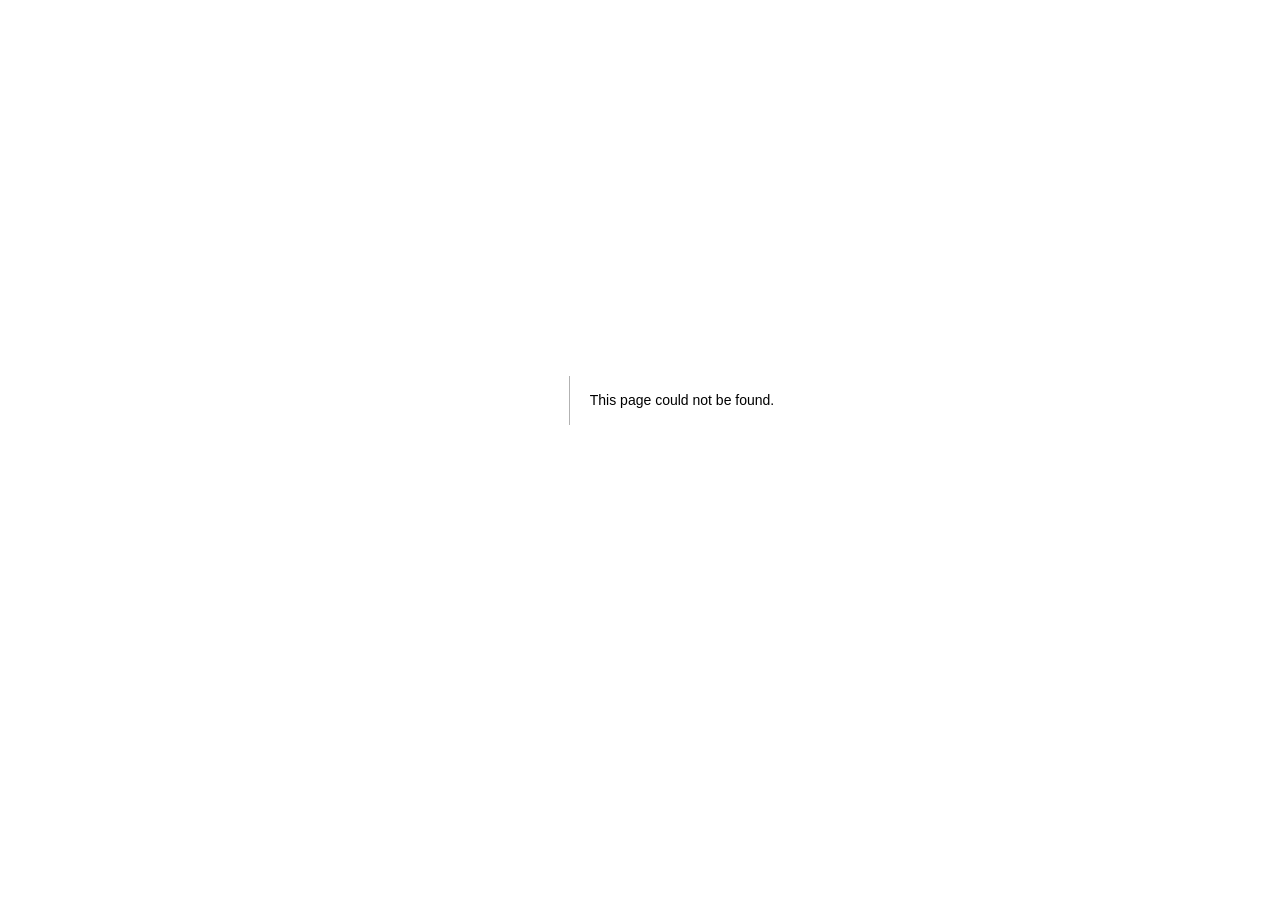
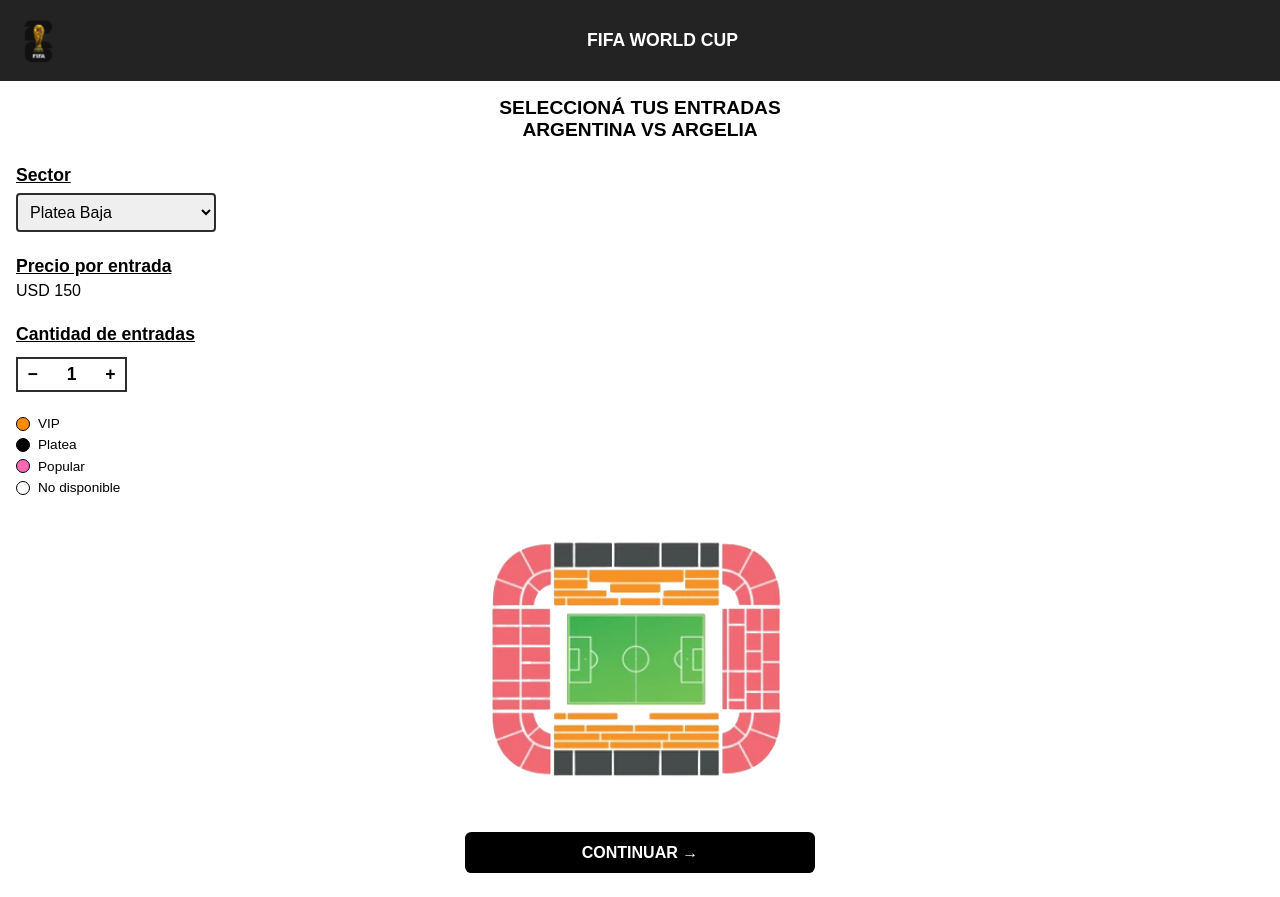
Before and after one commit to Lautaroo10/Tickets-Mundial-FIFA-2026, a Next.js app in the folder frontend/: page /entradas/argentina-argelia in a window 1280 px wide. Before the commit this address had no page. Before the commit the page ends 800 px from the top, so only its background shows below. Built offline with nearby package versions, Linux system fonts and the light colour scheme.

Commit message:
Agregadas paginas de entradas separadas para cada partido

```diff
--- /dev/null
+++ b/frontend/app/entradas/argentina-argelia/page.tsx
@@ -0,0 +1,82 @@
+'use client';
+import Link from "next/link";
+
+import { useState } from 'react';
+
+export default function PaginaCompra() {
+    const [sector, setSector] = useState('platea-baja');
+    const [cantidad, setCantidad] = useState(1);
+
+    const precios: { [key: string]: number } = {
+        'vip': 300,
+        'platea-baja': 150,
+        'platea-alta': 120,
+        'popular': 50,
+    };
+
+
+
+
+    return (
+        <>
+            <header className="header">
+                <img className="logo-mundial" src="/Logo-Copa-Mundial.png" alt="Logo" />
+                <h1>FIFA WORLD CUP</h1>
+            </header>
+
+            <main className="main-compra">
+                <h2 className="titulo">SELECCIONÁ TUS ENTRADAS  <br /> ARGENTINA VS ARGELIA</h2>
+
+                <div className="compra-container">
+
+
+
+                    <div className="sector">
+                        <label className="label-sector">Sector</label>
+                        <select
+                            className="selector-sector"
+                            value={sector}
+                            onChange={(e) => setSector(e.target.value)}
+                        >
+                            <option value="vip">VIP</option>
+                            <option value="platea-baja">Platea Baja</option>
+                            <option value="platea-alta">Platea Alta</option>
+                            <option value="popular">Popular</option>
+                        </select>
+
+                    </div>
+
+                    <div className="box-precio">
+                        <p className="label-precio">Precio por entrada</p>
+                        <p className="precio">USD {precios[sector]}</p>
+                    </div>
+
+                    <div className="box-cantidad">
+                        <p className="label-cantidad">Cantidad de entradas</p>
+                        <div className="cantidad-container">
+                            <button className="btn-cantidad" onClick={() => setCantidad(Math.max(1, cantidad - 1))}>−</button>
+                            <span className="cantidad-numero">{cantidad}</span>
+                            <button className="btn-cantidad" onClick={() => setCantidad(Math.min(6, cantidad + 1))}>+</button>
+                        </div>
+                    </div>
+
+
+
+
+
+
+                    <div className="referencias">
+                        <div className="referencia-box"><span className="color-ref vip-color"></span><p>VIP</p></div>
+                        <div className="referencia-box"><span className="color-ref platea-color"></span><p>Platea</p></div>
+                        <div className="referencia-box"><span className="color-ref popular-color"></span><p>Popular</p></div>
+                        <div className="referencia-box"><span className="color-ref nodisponible-color"></span><p>No disponible</p></div>
+                    </div>
+
+                    <img className="img-estadio" src="/estadio.png" alt="Estadio" />
+                    <button className="btn-continuar">CONTINUAR →</button>
+
+                </div>
+            </main>
+        </>
+    );
+}
--- a/frontend/app/entradas/page.tsx
+++ b/frontend/app/entradas/argentina-jordania/page.tsx
@@ -25,7 +25,7 @@ export default function PaginaCompra() {
             </header>
 
             <main className="main-compra">
-                <h2 className="titulo">SELECCIONÁ TUS ENTRADAS</h2>
+                <h2 className="titulo">SELECCIONÁ TUS ENTRADAS  <br />ARGENTINA VS JORDANIA</h2>
 
                 <div className="compra-container">
 
--- a/frontend/app/page.tsx
+++ b/frontend/app/page.tsx
@@ -34,7 +34,7 @@ export default function Page() {
             <p className="estadio">Arrowhead Stadium</p>
             <div className="linea-divisora"></div>
 
-            <Link href="/entradas">
+            <Link href="/entradas/argentina-argelia">
               <button className="comprar">Comprar</button>
             </Link>
           </div>
@@ -62,7 +62,7 @@ export default function Page() {
             <p className="estadio">AT&T Stadium</p>
             <div className="linea-divisora"></div>
 
-            <Link href="/entradas">
+            <Link href="/entradas/argentina-austria">
               <button className="comprar">Comprar</button>
             </Link>
           </div>
@@ -91,7 +91,7 @@ export default function Page() {
             <p className="estadio">AT&T Stadium</p>
             <div className="linea-divisora"></div>
 
-            <Link href="/entradas">
+            <Link href="/entradas/argentina-jordania">
               <button className="comprar">Comprar</button>
             </Link>
 
```
Also changed, not shown: frontend/app/entradas/argentina-austria/page.tsx (added, +82 -0 lines).
